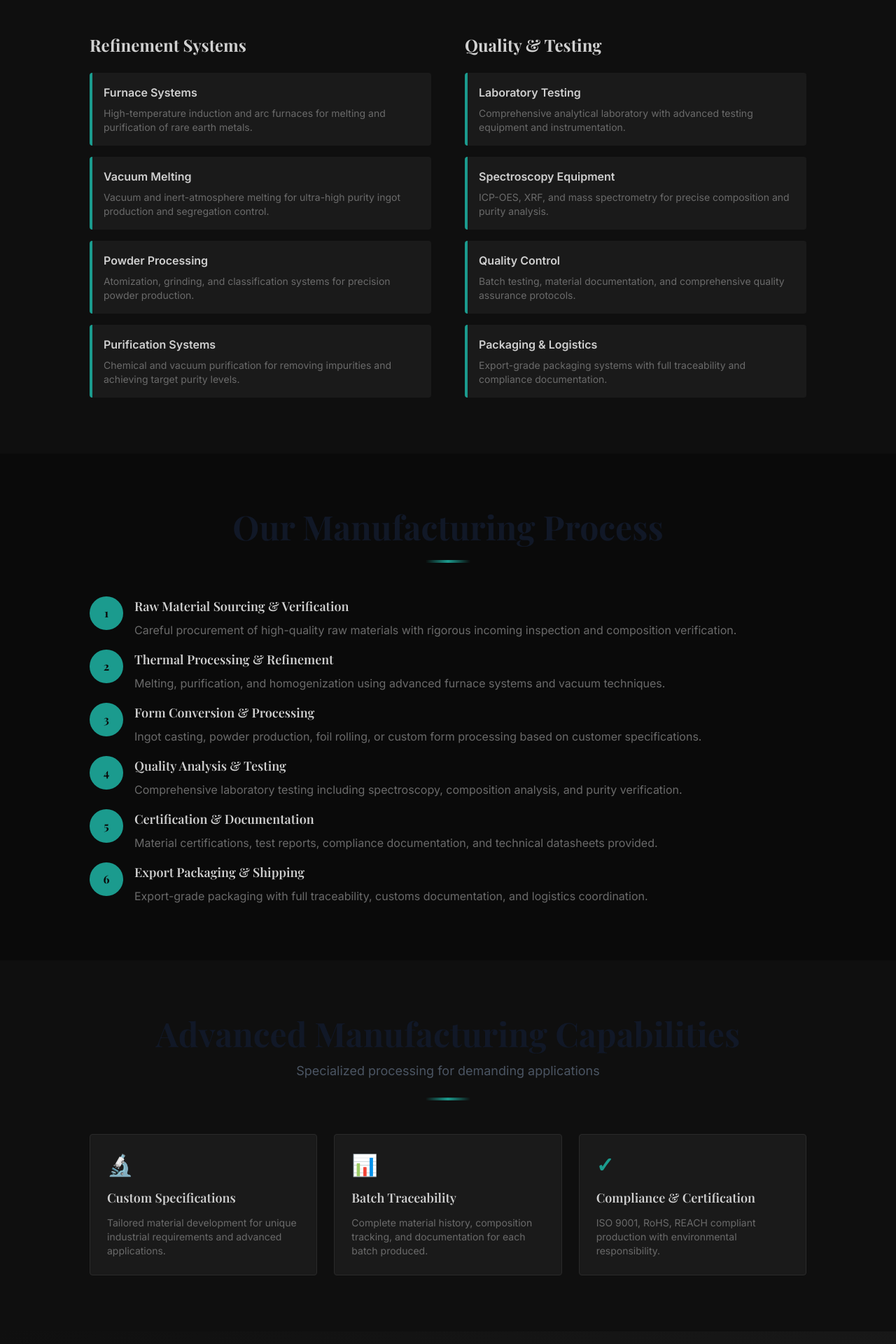
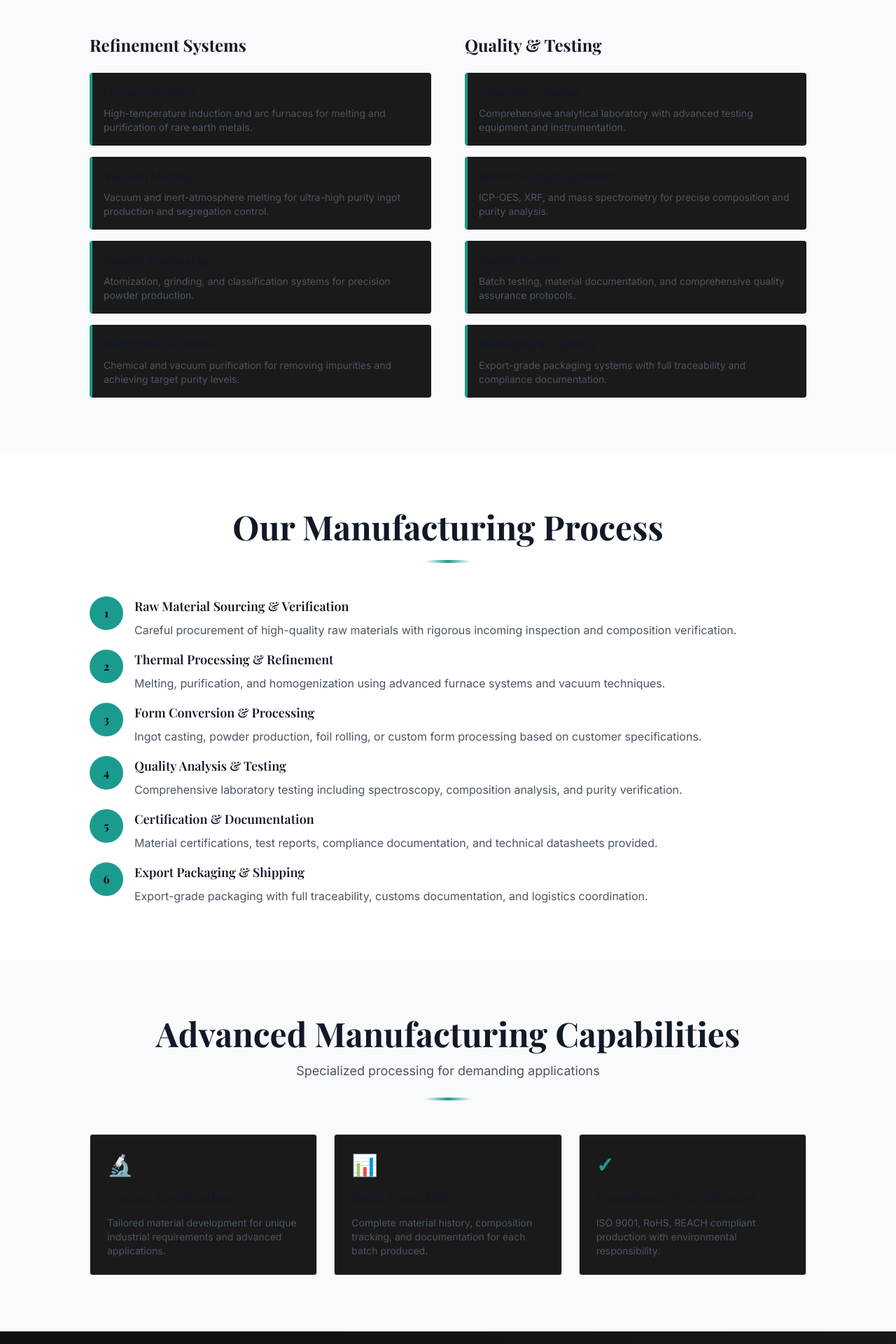
Before and after one commit to Kartikavalon/website3, a Next.js app: page /manufacturing in a window 1280 px wide. Shown: the part 520-2440 px from the top of the page at 70% size. Built offline with nearby package versions, Linux system fonts and the light colour scheme.

Commit message:
Convert entire website to light mode - complete theme redesign from tech-focused dark theme to professional industrial materials aesthetic

```diff
--- a/app/manufacturing/page.tsx
+++ b/app/manufacturing/page.tsx
@@ -4,7 +4,7 @@ import Footer from "@/components/Footer";
 
 export default function Manufacturing() {
   return (
-    <main className="w-full bg-slate-950 text-slate-100">
+    <main className="w-full bg-white text-gray-900">
       <Navigation />
 
       {/* Hero */}
@@ -13,14 +13,14 @@ export default function Manufacturing() {
           <h1 className="font-serif text-5xl md:text-6xl font-bold mb-6">
             Manufacturing & <span className="text-primary-600">Refining</span>
           </h1>
-          <p className="font-sans text-lg text-slate-300">
+          <p className="font-sans text-lg text-gray-700">
             Advanced infrastructure for premium rare earth and strategic metals production
           </p>
         </div>
       </section>
 
       {/* Capabilities Overview */}
-      <section className="py-20 px-4 bg-slate-900">
+      <section className="py-20 px-4 bg-gray-50">
         <div className="container mx-auto max-w-5xl">
           <SectionHeader
             title="Our Processing Infrastructure"
@@ -29,39 +29,39 @@ export default function Manufacturing() {
 
           <div className="grid grid-cols-1 md:grid-cols-2 gap-12 mt-12">
             <div>
-              <h3 className="font-serif text-2xl font-bold text-slate-100 mb-6">
+              <h3 className="font-serif text-2xl font-bold text-gray-900 mb-6">
                 Refinement Systems
               </h3>
               <div className="space-y-4">
                 <div className="p-4 bg-slate-800 border-l-4 border-primary-600 rounded">
-                  <h4 className="font-sans font-semibold text-slate-100 mb-2">
+                  <h4 className="font-sans font-semibold text-gray-900 mb-2">
                     Furnace Systems
                   </h4>
-                  <p className="font-sans text-sm text-slate-400">
+                  <p className="font-sans text-sm text-gray-600">
                     High-temperature induction and arc furnaces for melting and purification of rare earth metals.
                   </p>
                 </div>
                 <div className="p-4 bg-slate-800 border-l-4 border-primary-600 rounded">
-                  <h4 className="font-sans font-semibold text-slate-100 mb-2">
+                  <h4 className="font-sans font-semibold text-gray-900 mb-2">
                     Vacuum Melting
                   </h4>
-                  <p className="font-sans text-sm text-slate-400">
+                  <p className="font-sans text-sm text-gray-600">
                     Vacuum and inert-atmosphere melting for ultra-high purity ingot production and segregation control.
                   </p>
                 </div>
                 <div className="p-4 bg-slate-800 border-l-4 border-primary-600 rounded">
-                  <h4 className="font-sans font-semibold text-slate-100 mb-2">
+                  <h4 className="font-sans font-semibold text-gray-900 mb-2">
                     Powder Processing
                   </h4>
-                  <p className="font-sans text-sm text-slate-400">
+                  <p className="font-sans text-sm text-gray-600">
                     Atomization, grinding, and classification systems for precision powder production.
                   </p>
                 </div>
                 <div className="p-4 bg-slate-800 border-l-4 border-primary-600 rounded">
-                  <h4 className="font-sans font-semibold text-slate-100 mb-2">
+                  <h4 className="font-sans font-semibold text-gray-900 mb-2">
                     Purification Systems
                   </h4>
-                  <p className="font-sans text-sm text-slate-400">
+                  <p className="font-sans text-sm text-gray-600">
                     Chemical and vacuum purification for removing impurities and achieving target purity levels.
                   </p>
                 </div>
@@ -69,39 +69,39 @@ export default function Manufacturing() {
             </div>
 
             <div>
-              <h3 className="font-serif text-2xl font-bold text-slate-100 mb-6">
+              <h3 className="font-serif text-2xl font-bold text-gray-900 mb-6">
                 Quality & Testing
               </h3>
               <div className="space-y-4">
                 <div className="p-4 bg-slate-800 border-l-4 border-primary-600 rounded">
-                  <h4 className="font-sans font-semibold text-slate-100 mb-2">
+                  <h4 className="font-sans font-semibold text-gray-900 mb-2">
                     Laboratory Testing
                   </h4>
-                  <p className="font-sans text-sm text-slate-400">
+                  <p className="font-sans text-sm text-gray-600">
                     Comprehensive analytical laboratory with advanced testing equipment and instrumentation.
                   </p>
                 </div>
                 <div className="p-4 bg-slate-800 border-l-4 border-primary-600 rounded">
-                  <h4 className="font-sans font-semibold text-slate-100 mb-2">
+                  <h4 className="font-sans font-semibold text-gray-900 mb-2">
                     Spectroscopy Equipment
                   </h4>
-                  <p className="font-sans text-sm text-slate-400">
+                  <p className="font-sans text-sm text-gray-600">
                     ICP-OES, XRF, and mass spectrometry for precise composition and purity analysis.
                   </p>
                 </div>
                 <div className="p-4 bg-slate-800 border-l-4 border-primary-600 rounded">
-                  <h4 className="font-sans font-semibold text-slate-100 mb-2">
+                  <h4 className="font-sans font-semibold text-gray-900 mb-2">
                     Quality Control
                   </h4>
-                  <p className="font-sans text-sm text-slate-400">
+                  <p className="font-sans text-sm text-gray-600">
                     Batch testing, material documentation, and comprehensive quality assurance protocols.
                   </p>
                 </div>
                 <div className="p-4 bg-slate-800 border-l-4 border-primary-600 rounded">
-                  <h4 className="font-sans font-semibold text-slate-100 mb-2">
+                  <h4 className="font-sans font-semibold text-gray-900 mb-2">
                     Packaging & Logistics
                   </h4>
-                  <p className="font-sans text-sm text-slate-400">
+                  <p className="font-sans text-sm text-gray-600">
                     Export-grade packaging systems with full traceability and compliance documentation.
                   </p>
                 </div>
@@ -112,7 +112,7 @@ export default function Manufacturing() {
       </section>
 
       {/* Process Flow */}
-      <section className="py-20 px-4 bg-slate-950">
+      <section className="py-20 px-4 bg-white">
         <div className="container mx-auto max-w-5xl">
           <SectionHeader title="Our Manufacturing Process" />
 
@@ -122,10 +122,10 @@ export default function Manufacturing() {
                 1
               </div>
               <div className="flex-grow">
-                <h4 className="font-serif text-lg font-semibold text-slate-100 mb-2">
+                <h4 className="font-serif text-lg font-semibold text-gray-900 mb-2">
                   Raw Material Sourcing & Verification
                 </h4>
-                <p className="font-sans text-slate-400">
+                <p className="font-sans text-gray-600">
                   Careful procurement of high-quality raw materials with rigorous incoming inspection and composition verification.
                 </p>
               </div>
@@ -136,10 +136,10 @@ export default function Manufacturing() {
                 2
               </div>
               <div className="flex-grow">
-                <h4 className="font-serif text-lg font-semibold text-slate-100 mb-2">
+                <h4 className="font-serif text-lg font-semibold text-gray-900 mb-2">
                   Thermal Processing & Refinement
                 </h4>
-                <p className="font-sans text-slate-400">
+                <p className="font-sans text-gray-600">
                   Melting, purification, and homogenization using advanced furnace systems and vacuum techniques.
                 </p>
               </div>
@@ -150,10 +150,10 @@ export default function Manufacturing() {
                 3
               </div>
               <div className="flex-grow">
-                <h4 className="font-serif text-lg font-semibold text-slate-100 mb-2">
+                <h4 className="font-serif text-lg font-semibold text-gray-900 mb-2">
                   Form Conversion & Processing
                 </h4>
-                <p className="font-sans text-slate-400">
+                <p className="font-sans text-gray-600">
                   Ingot casting, powder production, foil rolling, or custom form processing based on customer specifications.
                 </p>
               </div>
@@ -164,10 +164,10 @@ export default function Manufacturing() {
                 4
               </div>
               <div className="flex-grow">
-                <h4 className="font-serif text-lg font-semibold text-slate-100 mb-2">
+                <h4 className="font-serif text-lg font-semibold text-gray-900 mb-2">
                   Quality Analysis & Testing
                 </h4>
-                <p className="font-sans text-slate-400">
+                <p className="font-sans text-gray-600">
                   Comprehensive laboratory testing including spectroscopy, composition analysis, and purity verification.
                 </p>
               </div>
@@ -178,10 +178,10 @@ export default function Manufacturing() {
                 5
               </div>
               <div className="flex-grow">
-                <h4 className="font-serif text-lg font-semibold text-slate-100 mb-2">
+                <h4 className="font-serif text-lg font-semibold text-gray-900 mb-2">
                   Certification & Documentation
                 </h4>
-                <p className="font-sans text-slate-400">
+                <p className="font-sans text-gray-600">
                   Material certifications, test reports, compliance documentation, and technical datasheets provided.
                 </p>
               </div>
@@ -192,10 +192,10 @@ export default function Manufacturing() {
                 6
               </div>
               <div className="flex-grow">
-                <h4 className="font-serif text-lg font-semibold text-slate-100 mb-2">
+                <h4 className="font-serif text-lg font-semibold text-gray-900 mb-2">
                   Export Packaging & Shipping
                 </h4>
-                <p className="font-sans text-slate-400">
+                <p className="font-sans text-gray-600">
                   Export-grade packaging with full traceability, customs documentation, and logistics coordination.
                 </p>
               </div>
@@ -205,7 +205,7 @@ export default function Manufacturing() {
       </section>
 
       {/* Advanced Capabilities */}
-      <section className="py-20 px-4 bg-slate-900">
+      <section className="py-20 px-4 bg-gray-50">
         <div className="container mx-auto max-w-5xl">
           <SectionHeader
             title="Advanced Manufacturing Capabilities"
@@ -213,38 +213,38 @@ export default function Manufacturing() {
           />
 
           <div className="grid grid-cols-1 md:grid-cols-3 gap-6 mt-12">
-            <div className="p-6 bg-slate-800 border border-slate-700 rounded">
+            <div className="p-6 bg-slate-800 border border-gray-300 rounded">
               <div className="text-3xl font-serif font-bold text-primary-600 mb-4">
                 🔬
               </div>
               <h3 className="font-serif text-lg font-semibold mb-3">
                 Custom Specifications
               </h3>
-              <p className="font-sans text-sm text-slate-400">
+              <p className="font-sans text-sm text-gray-600">
                 Tailored material development for unique industrial requirements and advanced applications.
               </p>
             </div>
 
-            <div className="p-6 bg-slate-800 border border-slate-700 rounded">
+            <div className="p-6 bg-slate-800 border border-gray-300 rounded">
               <div className="text-3xl font-serif font-bold text-primary-600 mb-4">
                 📊
               </div>
               <h3 className="font-serif text-lg font-semibold mb-3">
                 Batch Traceability
               </h3>
-              <p className="font-sans text-sm text-slate-400">
+              <p className="font-sans text-sm text-gray-600">
                 Complete material history, composition tracking, and documentation for each batch produced.
               </p>
             </div>
 
-            <div className="p-6 bg-slate-800 border border-slate-700 rounded">
+            <div className="p-6 bg-slate-800 border border-gray-300 rounded">
               <div className="text-3xl font-serif font-bold text-primary-600 mb-4">
                 ✓
               </div>
               <h3 className="font-serif text-lg font-semibold mb-3">
                 Compliance & Certification
               </h3>
-              <p className="font-sans text-sm text-slate-400">
+              <p className="font-sans text-sm text-gray-600">
                 ISO 9001, RoHS, REACH compliant production with environmental responsibility.
               </p>
             </div>
@@ -258,7 +258,7 @@ export default function Manufacturing() {
           <h2 className="font-serif text-4xl font-bold mb-6">
             Need Custom Processing?
           </h2>
-          <p className="font-sans text-lg text-slate-300 mb-8">
+          <p className="font-sans text-lg text-gray-700 mb-8">
             Discuss your unique manufacturing requirements with our technical experts.
           </p>
           <a
--- a/app/news/page.tsx
+++ b/app/news/page.tsx
@@ -107,7 +107,7 @@ export default function News() {
                   className={`px-4 py-2 rounded-lg font-semibold transition-colors ${
                     selectedCategory === category
                       ? "bg-primary-600 text-white"
-                      : "bg-slate-800 text-slate-300 hover:bg-slate-700"
+                      : "bg-slate-800 text-gray-700 hover:bg-slate-700"
                   }`}
                 >
                   {category}
--- a/app/products/[category]/[product]/page.tsx
+++ b/app/products/[category]/[product]/page.tsx
@@ -23,11 +23,11 @@ export default function ProductPage({ params }: ProductPageProps) {
     PRODUCT_CATEGORIES[product.category as keyof typeof PRODUCT_CATEGORIES];
 
   return (
-    <main className="w-full bg-slate-950 text-slate-100">
+    <main className="w-full bg-white text-gray-900">
       <Navigation />
 
       {/* Breadcrumb */}
-      <div className="pt-32 px-4 bg-slate-900">
+      <div className="pt-32 px-4 bg-gray-50">
         <div className="container mx-auto max-w-6xl">
           <div className="flex items-center gap-2 text-sm font-sans text-slate-400">
             <Link href="/products" className="hover:text-primary-600 transition-colors">
--- a/app/products/page.tsx
+++ b/app/products/page.tsx
@@ -115,7 +115,7 @@ export default function Products() {
             </div>
           ) : (
             <div className="text-center py-12">
-              <p className="font-sans text-lg text-slate-400">
+              <p className="font-sans text-lg text-gray-600">
                 No products match your search criteria.
               </p>
             </div>
@@ -129,7 +129,7 @@ export default function Products() {
           <h2 className="font-serif text-4xl font-bold mb-6">
             Need a Specific Material?
           </h2>
-          <p className="font-sans text-lg text-slate-300 mb-8">
+          <p className="font-sans text-lg text-gray-700 mb-8">
             Our technical team can help you find the perfect solution for your requirements.
           </p>
           <div className="flex flex-col md:flex-row gap-4 justify-center">
```
Also changed, not shown: app/about/page.tsx (+19 -19 lines), app/contact/page.tsx (+18 -18 lines), app/industries/page.tsx (+31 -31 lines), app/page.tsx (+14 -14 lines).
